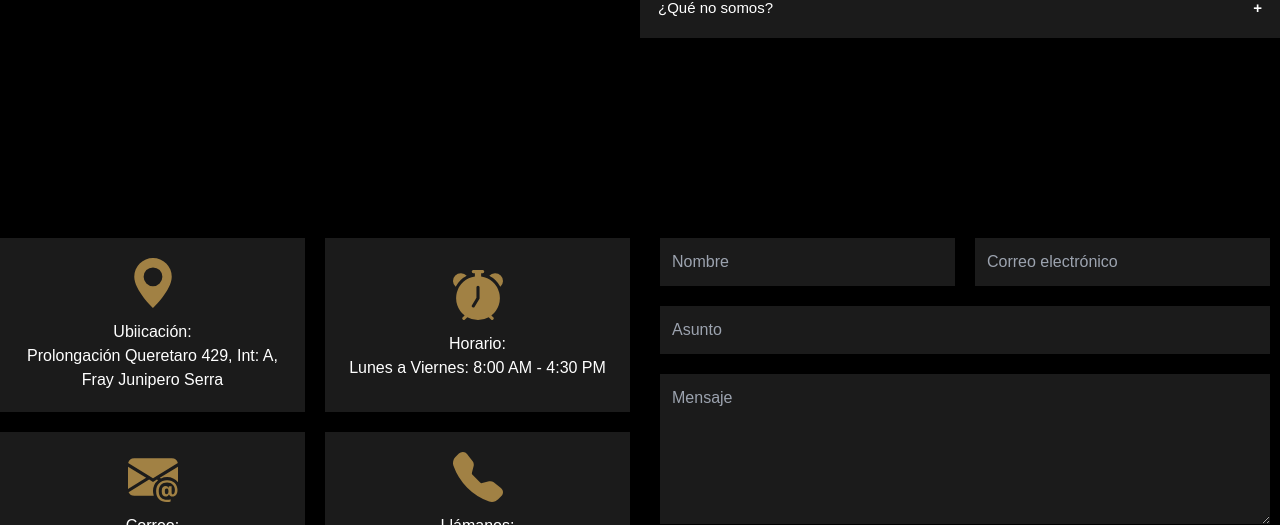
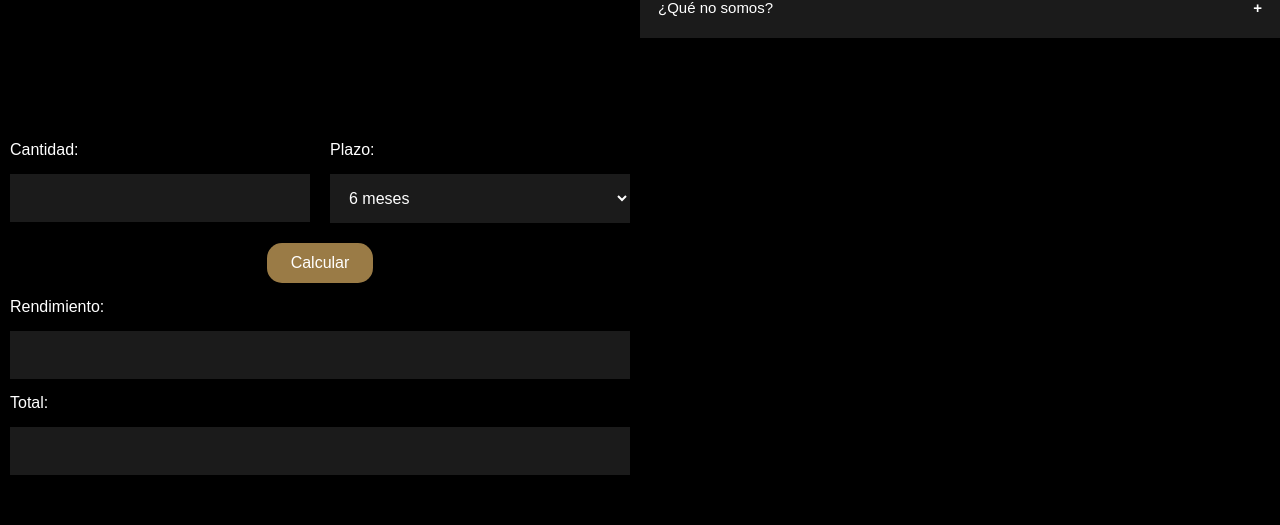
Before and after one commit to AngelLuna17-code/CRESSER-CAPITAL, a React (Create React App) app: page / in a window 1280 px wide. Shown: the part 1577-2102 px from the top of the page. Built offline with nearby package versions, Linux system fonts and the light colour scheme.

Commit message:
agregada calculadora

```diff
--- a/package.json
+++ b/package.json
@@ -13,6 +13,7 @@
     "react-router-dom": "^6.22.0",
     "react-router-hash-link": "^2.4.3",
     "react-scripts": "5.0.1",
+    "sweetalert2": "^11.10.5",
     "tailwindcss": "^3.4.1",
     "web-vitals": "^2.1.4"
   },
--- /dev/null
+++ b/src/components/Calculadora.jsx
@@ -0,0 +1,120 @@
+import React, { useState } from 'react';
+import Swal from 'sweetalert2';
+
+const Calculadora = () => {
+    const [amount, setAmount] = useState('');
+    const [term, setTerm] = useState('6');
+    const [yieldAmount, setYieldAmount] = useState('');
+    const [totalAmount, setTotalAmount] = useState('');
+
+    const handleCalculate = () => {
+        if (amount < 10000) {
+            Swal.fire({
+                icon: 'error',
+                title: 'Monto bajo',
+                text: 'Por favor indique un monto superior o igual a 10000',
+            });
+        } else {
+            let totalr, totalt;
+            switch (term) {
+                case '6':
+                    totalr = amount * 0.074;
+                    totalt = parseFloat(amount) + parseFloat(totalr);
+                    setYieldAmount(totalr);
+                    setTotalAmount(totalt);
+                    break;
+                case '12':
+                    totalr = amount * 0.18;
+                    totalt = parseFloat(amount) + parseFloat(totalr);
+                    setYieldAmount(totalr);
+                    setTotalAmount(totalt);
+                    break;
+                default:
+                    break;
+            }
+        }
+    };
+
+    return (
+        <section>
+            <div className='container mx-auto'>
+                <div className='grid grid-cols-2'>
+                    {/* Calculadora */}
+                    <div>
+                        <div className='grid grid-cols-2'>
+                            {/* Cantidad */}
+                            <div className='px-[10px]'>
+                                <label htmlFor="amount">Cantidad:</label>
+                                <br />
+                                <input
+                                    className='w-full p-3 bg-[#1b1b1b] hover:bg-[#2c2a2a] mt-3'
+                                    type="number"
+                                    id="amount"
+                                    value={amount}
+                                    onChange={(e) => setAmount(e.target.value)}
+                                />
+                            </div>
+                            {/* Cantidad */}
+                            {/* Plazo */}
+                            <div className='px-[10px]'>
+                                <label htmlFor="term">Plazo:</label>
+                                <br />
+                                <select className='w-full p-[15px] bg-[#1b1b1b] hover:bg-[#2c2a2a] mt-3'
+                                    id="term"
+                                    value={term}
+                                    onChange={(e) =>
+                                        setTerm(e.target.value)}
+                                >
+                                    <option value="6">6 meses</option>
+                                    <option value="12">12 meses</option>
+                                </select>
+                            </div>
+                            {/* Plazo */}
+                        </div>
+                        {/* Button calcular */}
+                        <div className='flex items-center justify-center mt-5'>
+                            <button
+                                className='bg-[#9a7b46] hover:bg-[#2b2314] text-white px-6 py-2 rounded-[15px]'
+                                onClick={handleCalculate}>
+                                Calcular
+                            </button>
+                        </div>
+                        {/* Button calcular */}
+                        {/* Rendimiento */}
+                        <div className='mt-3 px-[10px]'>
+                            <label htmlFor="yield">Rendimiento:</label>
+                            <br />
+                            <input
+                                className='w-full p-3 bg-[#1b1b1b] hover:bg-[#2c2a2a] mt-3'
+                                type="text"
+                                id="yield"
+                                value={yieldAmount}
+                                readOnly
+                            />
+                        </div>
+                        {/* Rendimiento */}
+                        {/* Total */}
+                        <div className='mt-3 px-[10px]'>
+                            <label htmlFor="total">Total:</label>
+                            <br />
+                            <input
+                                className='w-full p-3 bg-[#1b1b1b] hover:bg-[#2c2a2a] mt-3'
+                                type="text"
+                                id="total"
+                                value={totalAmount}
+                                readOnly
+                            />
+                        </div>
+                        {/* Total */}
+                    </div>
+                    {/* Calculadora */}
+                    <div>
+
+                    </div>
+                </div>
+            </div>
+        </section>
+    );
+};
+
+export default Calculadora;
--- a/src/pages/Home.jsx
+++ b/src/pages/Home.jsx
@@ -5,6 +5,7 @@ import Counter from "../components/Counter"
 import Accordion from '../components/Accordion';
 import Form from '../components/Form';
 import Mapa from '../components/Mapa';
+import Calculadora from '../components/Calculadora';
 import FloatingButton from '../components/FloattingButton';
 import ScrollToTopButton from '../components/ScrollToTopButton';
 
@@ -23,6 +24,9 @@ const Home = () => {
             {/* Accordion */}
             <Accordion />
             {/* Accordion */}
+            {/* Calculadora */}
+            <Calculadora />
+            {/* Calculadora */}
             {/* Formulatio */}
             <Form />
             {/* Formulatio */}
```
Also changed, not shown: 1 other file (tests, documents, lock files or other folders).
